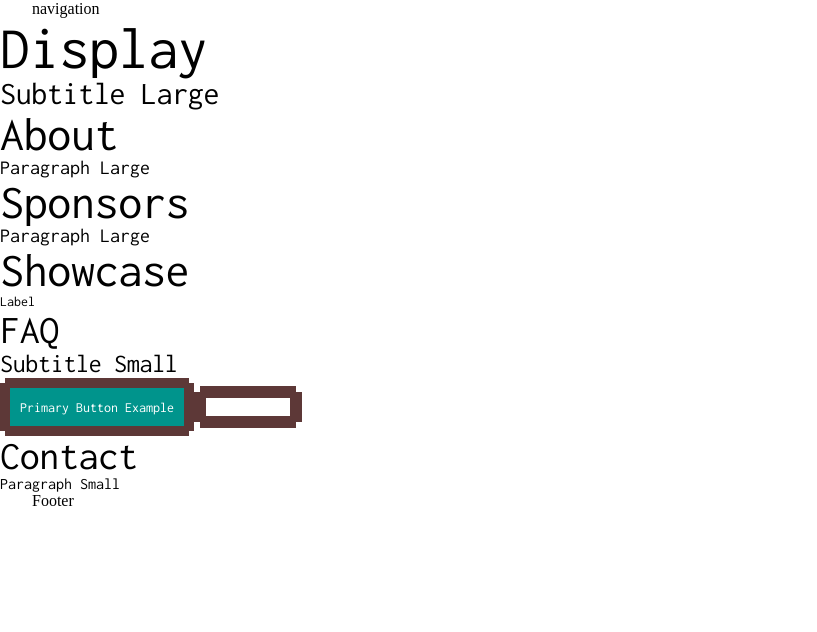
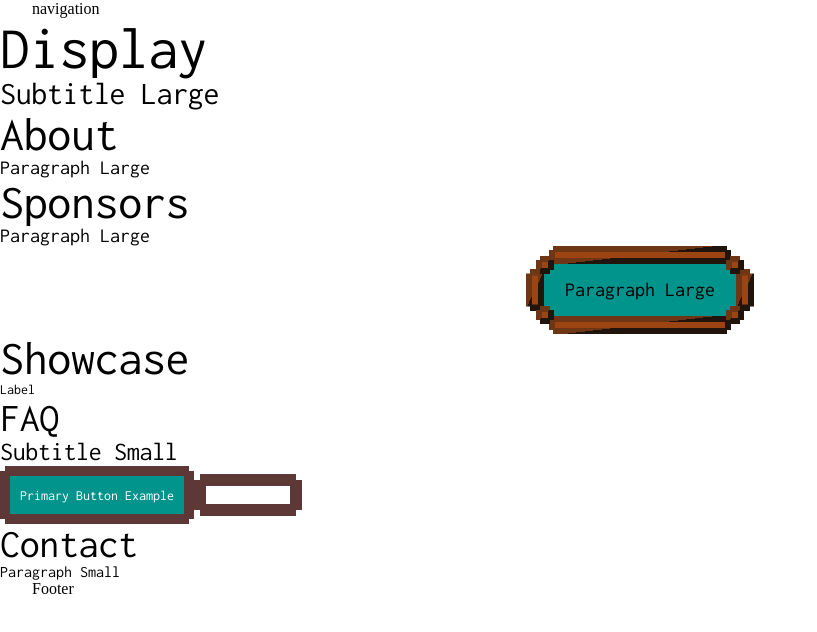
Before and after one commit to hack-the-6ix/2025.hackthe6ix.com, a Next.js app: page / in a window 1280 px wide. Shown: the top 632 px of the page, without its empty margins (0-817 px from the left). Built offline with nearby package versions, Linux system fonts and the light colour scheme.

Commit message:
added another card component

```diff
--- a/src/app/_sponsors/page.tsx
+++ b/src/app/_sponsors/page.tsx
@@ -1,3 +1,4 @@
+import Card2 from '@/components/Card2';
 import Text from '@/components/Text';
 
 export default function Sponsors() {
@@ -9,6 +10,11 @@ export default function Sponsors() {
       <Text textType="paragraph-lg" as="p">
         Paragraph Large
       </Text>
+      <Card2 borderColor="frameBrown" contentColor="primary" type="phone">
+        <Text textType="paragraph-lg" as="p" style={{ padding: '16px' }}>
+          Paragraph Large
+        </Text>
+      </Card2>
     </section>
   );
 }
--- /dev/null
+++ b/src/components/Card2/Card.module.scss
@@ -0,0 +1,15 @@
+@layer card, flex;
+
+@layer card {
+  .card {
+    position: relative;
+  }
+
+  .content {
+    overflow: hidden;
+    box-sizing: border-box;
+    width: 100%;
+    height: 100%;
+    margin: auto;
+  }
+}
--- /dev/null
+++ b/src/components/Card2/index.tsx
@@ -0,0 +1,162 @@
+import { ElementType, PolyComponentPropsWithRef } from 'react';
+import cn from 'classnames';
+import { Color } from '@/styles';
+import CardFrame from '../CardFrame';
+import Flex from '../Flex';
+import styles from './Card.module.scss';
+
+// horizontal centered card with fancy frame
+export type CardProps<T extends ElementType> = PolyComponentPropsWithRef<
+  T,
+  {
+    borderColor?: Color; // there's framePurple, frameBrown, frameBlack
+    contentColor?: Color;
+    contentBackground?: string;
+    type?: 'desktop' | 'phone'; // the frame thickness is different for each type :')
+  }
+>;
+
+export default function Card2<T extends ElementType = 'div'>({
+  borderColor = 'framePurple',
+  contentColor = 'white',
+  contentBackground,
+  type = 'desktop',
+  children,
+  as,
+  ...props
+}: CardProps<T>) {
+  const typeThickness = new Map([
+    ['phone', 18],
+    ['desktop', 28],
+  ]);
+  const thickness = typeThickness.get(type) ?? 28;
+
+  return (
+    <Flex direction="row" justify="center">
+      <Flex direction="column" align="center" justify="center">
+        <CardFrame
+          borderContentColor={borderColor as Color}
+          direction="vertical"
+          length={`calc(98% - ${2.5 * thickness}px)`}
+          thickness={thickness}
+          style={{ zIndex: 2 }}
+        />
+      </Flex>
+      <Flex
+        direction="column"
+        justify="center"
+        style={{
+          width: thickness,
+          marginRight: '-5px',
+          marginLeft: '-8px',
+        }}
+      >
+        <CardFrame
+          borderContentColor={borderColor as Color}
+          direction="vertical"
+          length={thickness}
+          thickness={thickness}
+          style={{ zIndex: 3 }}
+        />
+        <div
+          style={{
+            backgroundColor:
+              contentColor ? `var(--${contentColor})` : undefined,
+            minHeight: `calc(98% - ${3 * thickness}px)`,
+            width: '100%',
+            zIndex: 1,
+            backgroundImage:
+              contentBackground ? `url('${contentBackground}')` : undefined,
+            backgroundPosition: 'center',
+          }}
+        />
+        <CardFrame
+          borderContentColor={borderColor as Color}
+          direction="vertical"
+          length={thickness}
+          thickness={thickness}
+          style={{ zIndex: 3 }}
+        />
+      </Flex>
+      <Flex
+        {...props}
+        className={cn(props.className, styles.card)}
+        as={as as 'div'}
+        align="center"
+        justify="center"
+        direction="column"
+        inline
+      >
+        <CardFrame
+          borderContentColor={borderColor as Color}
+          direction="horizontal"
+          length="100%"
+          thickness={thickness}
+          style={{ zIndex: 2 }}
+        />
+        <div
+          className={styles.content}
+          style={{
+            backgroundColor:
+              contentColor ? `var(--${contentColor})` : undefined,
+            zIndex: 1,
+          }}
+        >
+          {children}
+        </div>
+        <CardFrame
+          borderContentColor={borderColor as Color}
+          direction="horizontal"
+          length="100%"
+          thickness={thickness}
+          style={{ zIndex: 2 }}
+        />
+      </Flex>
+      <Flex
+        direction="column"
+        justify="center"
+        style={{
+          width: thickness,
+          marginRight: '-8px',
+          marginLeft: '-5px',
+        }}
+      >
+        <CardFrame
+          borderContentColor={borderColor as Color}
+          direction="vertical"
+          length={thickness}
+          thickness={thickness}
+          style={{ zIndex: 3 }}
+        />
+        <div
+          style={{
+            backgroundColor:
+              contentColor ? `var(--${contentColor})` : undefined,
+            minHeight: `calc(98% - ${3 * thickness}px)`,
+            width: '100%',
+            zIndex: 1,
+            backgroundImage:
+              contentBackground ? `url('${contentBackground}')` : undefined,
+            backgroundPosition: 'center',
+          }}
+        />
+        <CardFrame
+          borderContentColor={borderColor as Color}
+          direction="vertical"
+          length={thickness}
+          thickness={thickness}
+          style={{ zIndex: 3 }}
+        />
+      </Flex>
+      <Flex direction="column" align="center" justify="center">
+        <CardFrame
+          borderContentColor={borderColor as Color}
+          direction="vertical"
+          length={`calc(98% - ${2.5 * thickness}px)`}
+          thickness={typeThickness.get(type)}
+          style={{ zIndex: 2 }}
+        />
+      </Flex>
+    </Flex>
+  );
+}
--- /dev/null
+++ b/src/components/CardFrame/CardFrame.module.scss
@@ -0,0 +1,29 @@
+@layer card, flex;
+
+@layer card {
+  // Outer brown outline
+  .outline {
+    content: '';
+    position: absolute;
+    inset: -2px; // Makes the border slightly larger
+    clip-path: polygon(var(--card-outer)); // Larger border for brown effect
+    background-color: var(--background-color1, white); // Brown outline
+    background: linear-gradient(
+      to bottom right,
+      var(--background-color1) 49.9%,
+      var(--background-color2) 50%
+    );
+    z-index: -1;
+  }
+
+  .content {
+    clip-path: polygon(var(--card-inner));
+    overflow: hidden;
+    box-sizing: border-box;
+    width: 100%;
+    height: 100%;
+    padding: calc(var(--card-offset) * 1px);
+    background-color: var(--content-color, white);
+    margin: auto;
+  }
+}
--- /dev/null
+++ b/src/components/CardFrame/index.tsx
@@ -0,0 +1,66 @@
+import { CSSProperties, ElementType, PolyComponentPropsWithRef } from 'react';
+import cn from 'classnames';
+import { Color } from '@/styles';
+import { getClipPath } from '@/styles/pixel';
+import Flex from '../Flex';
+import styles from './CardFrame.module.scss';
+
+export type CardFrameProps<T extends ElementType> = PolyComponentPropsWithRef<
+  T,
+  {
+    borderContentColor?: Color;
+    direction: 'horizontal' | 'vertical';
+    length: CSSProperties['width'];
+    thickness?: CSSProperties['width'];
+  }
+>;
+
+export default function CardFrame<T extends ElementType = 'div'>({
+  borderContentColor = 'framePurple',
+  direction = 'vertical',
+  length,
+  thickness = 28,
+  as,
+  ...props
+}: CardFrameProps<T>) {
+  const pixelSize = 4;
+  const borderWidth = 1.5;
+  const radius = 2;
+  const outerClipPath = getClipPath(radius, pixelSize + 2);
+  const innerClipPath = getClipPath(
+    radius - borderWidth,
+    pixelSize,
+    borderWidth,
+  );
+
+  return (
+    <Flex
+      {...props}
+      className={cn(props.className, styles.card)}
+      as={as as 'div'}
+      align="center"
+      justify="center"
+      inline
+      style={{
+        ...props.style,
+        '--card-outer': outerClipPath, // Brown outline
+        '--card-inner': innerClipPath, // White content box
+        '--card-offset': borderWidth * pixelSize,
+        '--background-color1': `var(--frameBorderBrown-200)`,
+        '--background-color2': `var(--frameBorderBrown-900)`,
+        '--content-color': `var(--${borderContentColor})`,
+        position: 'relative', // Main border
+        overflow: 'hidden',
+        width: direction === 'vertical' ? thickness : length,
+        height: direction === 'vertical' ? length : thickness,
+        minWidth: direction === 'vertical' ? thickness : length,
+        minHeight: direction === 'vertical' ? length : thickness,
+      }}
+    >
+      {/* Outer brown outline */}
+      <div className={styles.outline}></div>
+
+      <div className={styles.content}></div>
+    </Flex>
+  );
+}
--- a/src/styles/_colors.scss
+++ b/src/styles/_colors.scss
@@ -90,6 +90,19 @@ $_primitives: (
     0: #ffffff,
     100: #000000,
   ),
+  frameBorderBrown: (
+    200: #6E3615,
+    900: #20140C
+  ),
+  frameBrown: (
+    500: #9D4512,
+  ),
+  framePurple: (
+    500: #8A799F,
+  ),
+  frameBlack: (
+    500: #211B28,
+  )
 );
 
 @function getColor($color, $level) {
@@ -109,6 +122,10 @@ $core: (
   white: getColorVar(shade, 0),
   black: getColorVar(shade, 100),
   neutral: getColorVar(neutral, 500),
+  frameBorderBrown: getColorVar(frameBorderBrown, 200),
+  frameBrown: getColorVar(frameBrown, 500),
+  framePurple: getColorVar(framePurple, 500),
+  frameBlack: getColorVar(frameBlack, 500),
 );
 
 @mixin init {
--- a/src/styles/index.ts
+++ b/src/styles/index.ts
@@ -24,9 +24,13 @@ const colorTags = [
   'warning',
   'error',
   'shade',
+  'frameBorderBrown',
+  'frameBrown',
+  'framePurple',
+  'frameBlack',
 ] as const;
 // eslint-disable-next-line @typescript-eslint/no-unused-vars
-const colorLevels = [100, 200, 300, 400, 500, 600, 700, 800, 900] as const;
+const colorLevels = [50, 100, 200, 300, 400, 500, 600, 700, 800, 900] as const;
 type ColorTags = (typeof colorTags)[number];
 type ColorLevels = (typeof colorLevels)[number];
 export type Color =
@@ -34,7 +38,8 @@ export type Color =
   | `${Extract<ColorTags, 'shade'>}-${0 | 100}`
   | Exclude<ColorTags, 'shade' | 'blue'>
   | 'black'
-  | 'white';
+  | 'white'
+  | `#${string}`;
 
 export function getSpacing(spacing?: Spacing) {
   if (!spacing) return undefined;
```
